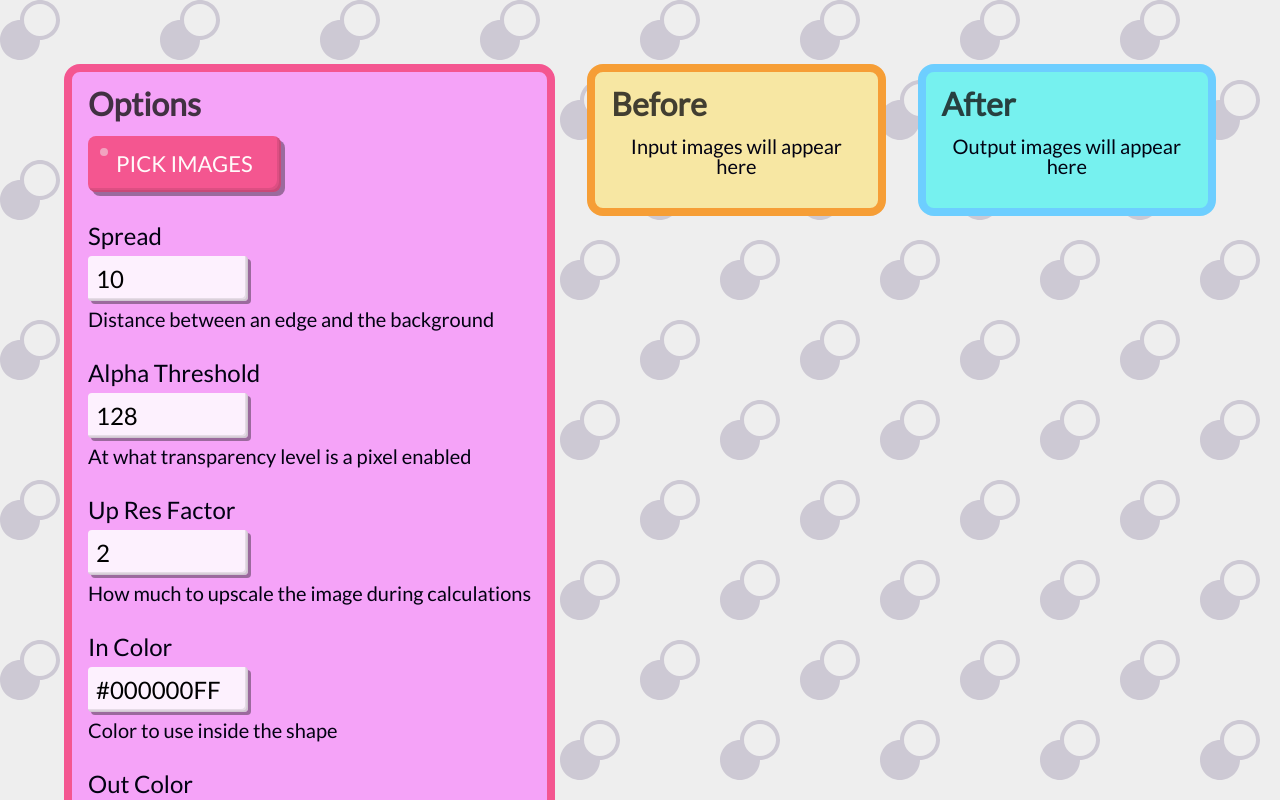
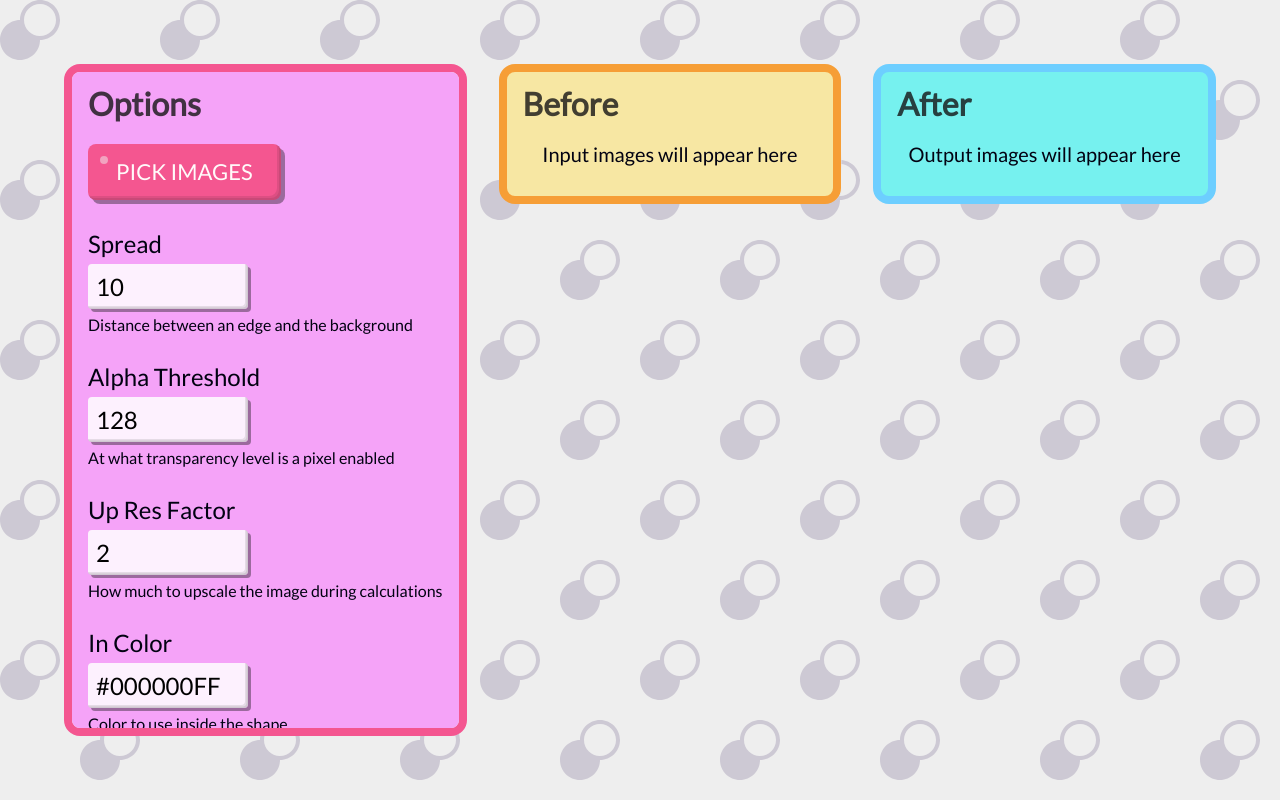
Before and after one commit to mattorchard/sdf-converter, a Preact app: page / in a window 1280 px wide. Built offline with nearby package versions, Linux system fonts and the light colour scheme.

Commit message:
Fixes css overflow issue

```diff
--- a/src/components/HomePage.css
+++ b/src/components/HomePage.css
@@ -16,6 +16,8 @@
   overflow-y: auto;
   display: flex;
   flex-direction: column;
+  gap: 0.5rem;
+  max-height: 100%;
 }
 .section-pane > h2 {
   font-size: 2rem;
--- a/src/components/InputForm.css
+++ b/src/components/InputForm.css
@@ -25,7 +25,7 @@
 }
 
 .form-group__description {
-  font-size: 1.25rem;
+  font-size: 1rem;
   margin-bottom: 0 0.5rem;
 }
 
```
